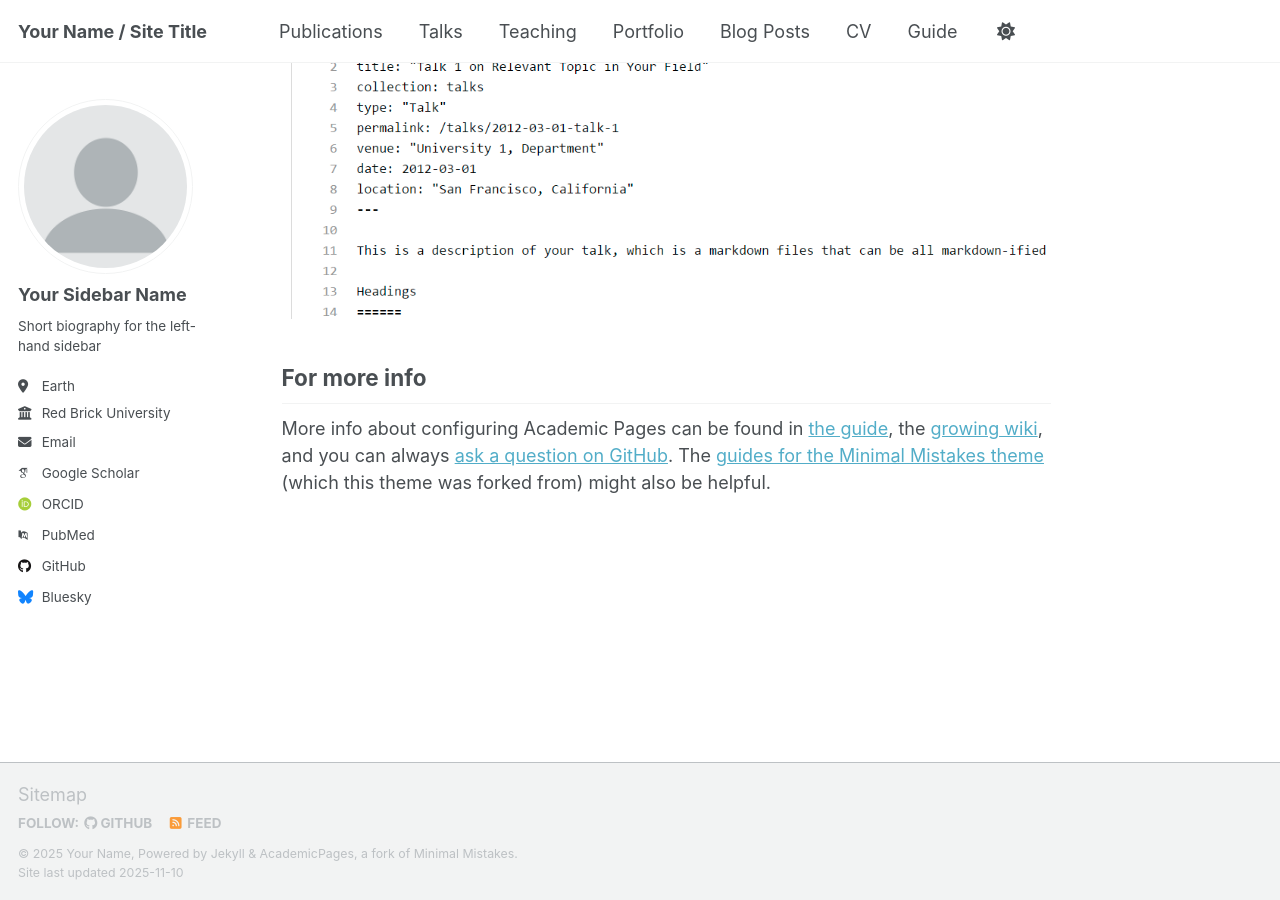
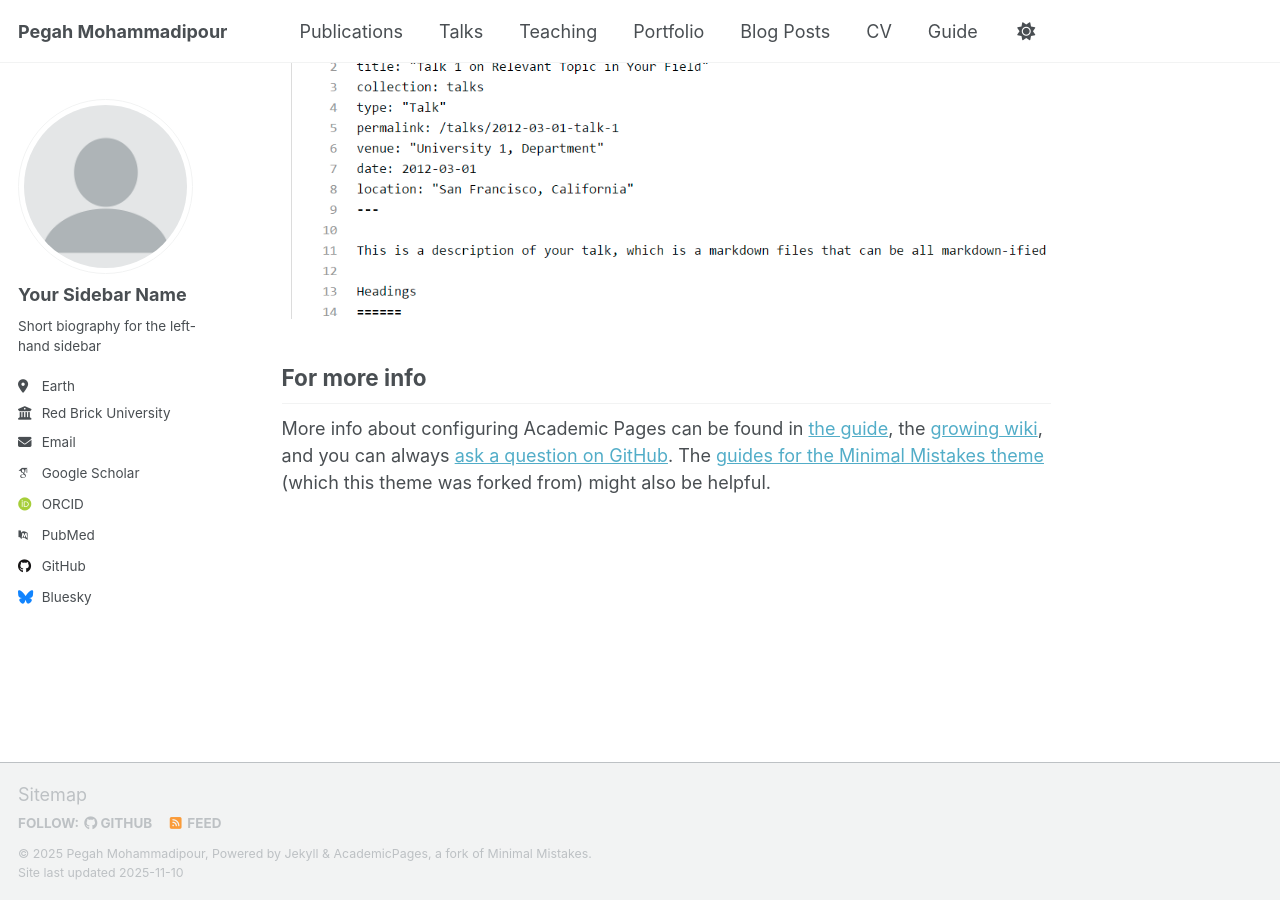
Before and after one commit to pegah-mp/pegah-mp.github.io, a Jekyll site: the page built from _pages/about.md, in a window 1280 px wide and 900 px high, scrolled down 2880 px. Built offline with Jekyll 4.4.1, drawn with Linux system fonts in a browser that asks for light colours; some web fonts are replaced; a script that is not in the unit is left out.

Commit message:
Update _config.yml

```diff
--- a/_config.yml
+++ b/_config.yml
@@ -9,14 +9,14 @@
 # Basic Site Settings
 locale                   : "en-US"
 site_theme               : "default" # Currently available options are "default", "air"
-title                    : "Your Name / Site Title"
+title                    : "Pegah Mohammadipour"
 title_separator          : "-"
-name                     : &name "Your Name"
+name                     : &name "Pegah Mohammadipour"
 description              : &description "Your Name's academic portfolio"   # Update this with a general description of your site, this is the default if not overridden by a page
-url                      : https://academicpages.github.io # The base hostname & protocol for your site e.g. "https://[your GitHub username].github.io",
+url                      : https://pegah-mp.github.io # The base hostname & protocol for your site e.g. "https://[your GitHub username].github.io",
                                                            # or if you already have some other page hosted on Github then use "https://[your GitHub username].github.io/[Your Repo Name]"
 baseurl                  : "" # the subpath of your site, e.g. "/blog"
-repository               : "academicpages/academicpages.github.io"
+repository               : "pegah-mp/pegah-mp.github.io"
 
 # Site Author - The following control what appear as part of the author content on the side bar.
 #               If a field is blank the icon and link will not appear, otherwise it will be shown.
```
